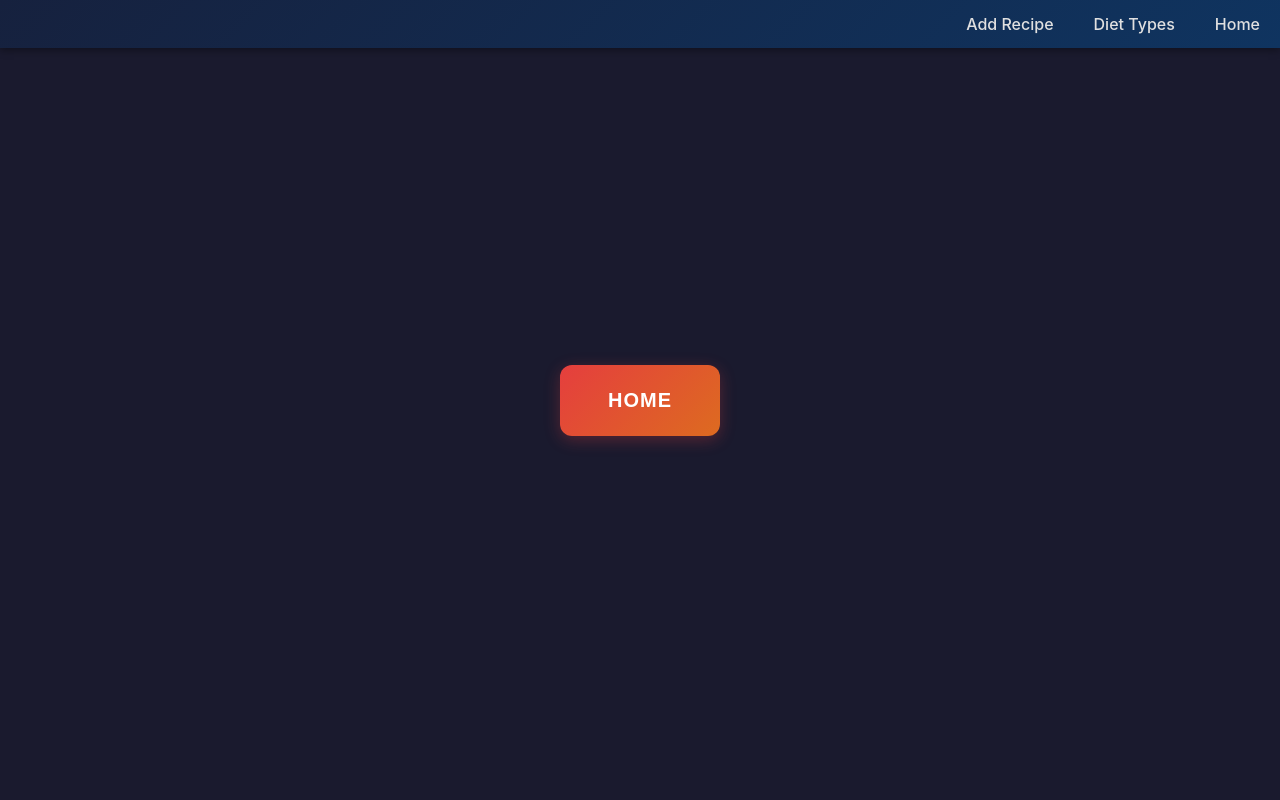
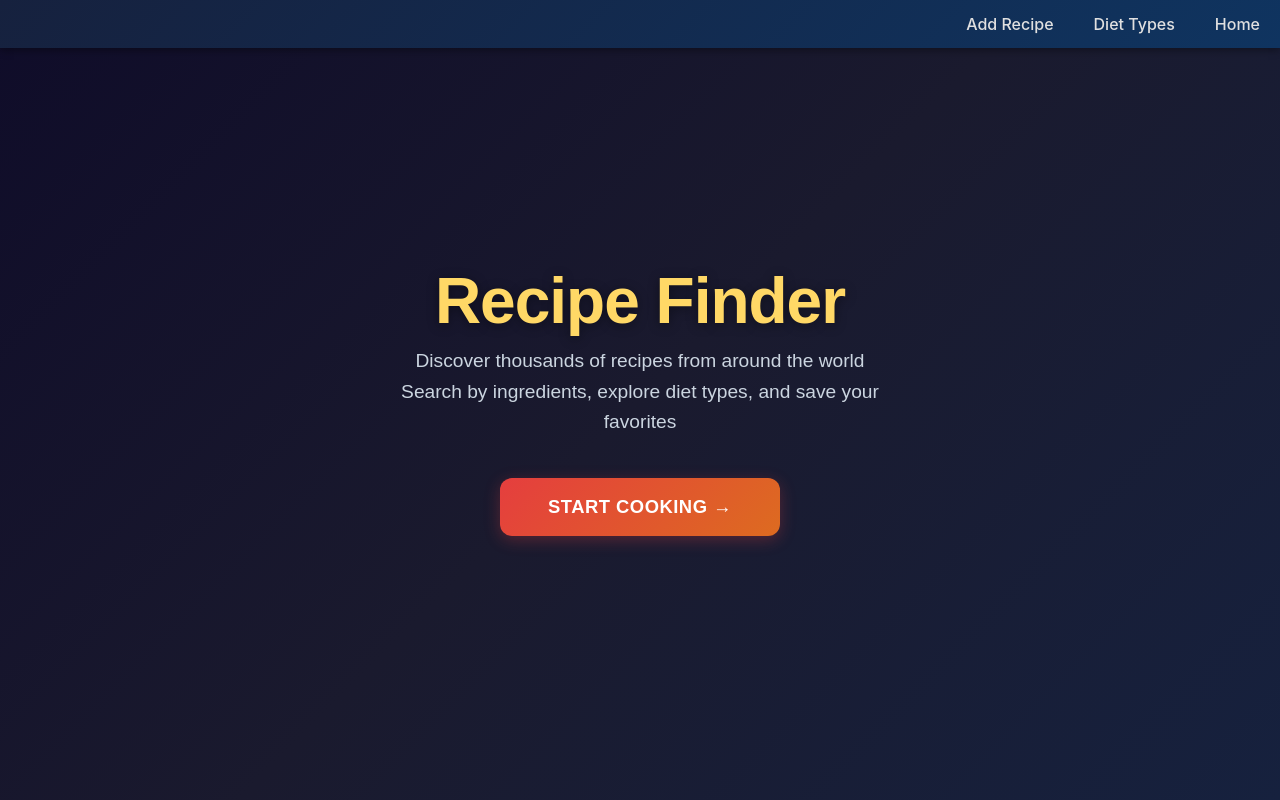
Before and after one commit to nelgoez/food-app, a React (Create React App) app in the folder client/: page / in a window 1280 px wide. Built offline with nearby package versions, Linux system fonts and the light colour scheme; no server answers.

Commit message:
UI improvements: landing hero, thicker search bar, food gradient bg, RecipeDetails loading fix

```diff
--- a/client/src/components/Button/Button.css
+++ b/client/src/components/Button/Button.css
@@ -7,15 +7,39 @@
   padding: 2rem;
 }
 
+.hero-content {
+  text-align: center;
+  max-width: 600px;
+}
+
+.hero-title {
+  font-size: clamp(2.5rem, 6vw, 4rem);
+  font-weight: 700;
+  color: #ffd866;
+  margin: 0 0 0.5rem;
+  text-shadow: 0 2px 12px rgba(0, 0, 0, 0.4);
+  letter-spacing: -1px;
+}
+
+.hero-subtitle {
+  font-size: clamp(1rem, 2vw, 1.2rem);
+  color: #cbd5e0;
+  margin: 0 0 2.5rem;
+  line-height: 1.6;
+  max-width: 480px;
+  margin-left: auto;
+  margin-right: auto;
+}
+
 .boton {
   background: linear-gradient(135deg, #e53e3e, #dd6b20);
   border: none;
   border-radius: 12px;
   color: white;
-  padding: 24px 48px;
-  font-size: 1.25rem;
+  padding: 18px 48px;
+  font-size: 1.15rem;
   font-weight: 700;
-  letter-spacing: 1px;
+  letter-spacing: 0.5px;
   text-transform: uppercase;
   cursor: pointer;
   text-decoration: none;
@@ -26,5 +50,5 @@
 .boton:hover {
   background: linear-gradient(135deg, #c53030, #c05621);
   transform: translateY(-2px);
-  box-shadow: 0 6px 24px rgba(229, 62, 62, 0.4);
+  box-shadow: 0 6px 24px rgba(229, 62, 62, 0.5);
 }
--- a/client/src/components/Button/Button.jsx
+++ b/client/src/components/Button/Button.jsx
@@ -16,7 +16,14 @@ export default function Button() {
 
     return (
         <div className='btn'>
-            <button className='boton' onClick={handleClick}>Home</button>
+            <div className='hero-content'>
+                <h1 className='hero-title'>Recipe Finder</h1>
+                <p className='hero-subtitle'>
+                    Discover thousands of recipes from around the world<br />
+                    Search by ingredients, explore diet types, and save your favorites
+                </p>
+                <button className='boton' onClick={handleClick}>Start Cooking →</button>
+            </div>
         </div>
     )
 }
--- a/client/src/components/RecipeDetails/RecipeDetails.jsx
+++ b/client/src/components/RecipeDetails/RecipeDetails.jsx
@@ -4,9 +4,7 @@ import { connect } from 'react-redux';
 import { getRecipeDetails } from '../../actions';
 import './RecipeDetails.css';
 
-
 const useEffect = React.useEffect
-
 
 export function RecipeDetails({ getRecipeDetails, match, recipe }) {
 
@@ -14,23 +12,36 @@ export function RecipeDetails({ getRecipeDetails, match, recipe }) {
     getRecipeDetails(match.params.id);
   }, [getRecipeDetails, match.params.id])
 
+  if (!recipe || !recipe.id) {
+    return (
+      <div className="card-container">
+        <div className="card" style={{ textAlign: 'center', padding: '3rem' }}>
+          <p style={{ color: '#a0aec0' }}>Loading recipe...</p>
+        </div>
+      </div>
+    )
+  }
+
   return (
     <div id={recipe.id} className="card-container">
       <div className="card u-clearfix">
         <div className="card-body">
           <h2 className="card-title">{recipe.title}</h2>
           <h4>Resumen : </h4>
-          <span className="card-description subtle">{ReactHtmlParser(recipe.summary)}</span>
-          <h3>Paso a Paso</h3>
-          <p className="card-instructions">{ReactHtmlParser(recipe.instructions)}</p>
+          <span className="card-description subtle">{recipe.summary ? ReactHtmlParser(recipe.summary) : ''}</span>
+          {recipe.instructions && (
+            <>
+              <h3>Paso a Paso</h3>
+              <p className="card-instructions">{ReactHtmlParser(recipe.instructions)}</p>
+            </>
+          )}
         </div>
-          <img src={recipe.image} alt="" className='card-media' />
+        {recipe.image && <img src={recipe.image} alt={recipe.title || ''} className='card-media' />}
       </div>
       <div className="card-shadow"></div>
     </div>
   );
 }
-
 
 function mapStateToProps(state) {
   return {
@@ -44,5 +55,4 @@ function mapDispatchToProps(dispatch) {
   };
 }
 
-
 export default connect(mapStateToProps, mapDispatchToProps)(RecipeDetails);
--- a/client/src/components/Searcher/Searcher.css
+++ b/client/src/components/Searcher/Searcher.css
@@ -14,8 +14,8 @@
   display: flex;
   justify-content: center;
   width: 100%;
-  max-width: 500px;
-  height: 50px;
+  max-width: 600px;
+  height: 60px;
   padding: 0 1rem;
 }
 
@@ -25,19 +25,20 @@
   width: 100%;
   vertical-align: middle;
   white-space: nowrap;
-  border-radius: 10px;
+  border-radius: 12px;
   display: flex;
+  box-shadow: 0 4px 20px rgba(0, 0, 0, 0.3);
 }
 
 .form-container input#name {
   flex: 1;
-  height: 50px;
+  height: 60px;
   background: #2b303b;
   border: 1px solid rgba(255, 255, 255, 0.1);
-  font-size: 15px;
+  font-size: 16px;
   color: #e0e0e0;
-  padding: 0 15px;
-  border-radius: 10px 0 0 10px;
+  padding: 0 20px;
+  border-radius: 12px 0 0 12px;
   outline: none;
   caret-color: #ffd866;
 }
@@ -54,17 +55,17 @@
 .form-container button#btn {
   border: none;
   background: linear-gradient(135deg, #e53e3e, #c53030);
-  height: 50px;
-  min-width: 100px;
-  padding: 0 1rem;
+  height: 60px;
+  min-width: 120px;
+  padding: 0 1.5rem;
   color: white;
-  font-size: 14px;
-  font-weight: 600;
+  font-size: 15px;
+  font-weight: 700;
   cursor: pointer;
   transition: all 0.3s ease;
-  border-radius: 0 10px 10px 0;
+  border-radius: 0 12px 12px 0;
   text-transform: uppercase;
-  letter-spacing: 0.5px;
+  letter-spacing: 1px;
 }
 
 .form-container button#btn:hover {
--- a/client/src/index.css
+++ b/client/src/index.css
@@ -5,8 +5,9 @@ body {
     sans-serif;
   -webkit-font-smoothing: antialiased;
   -moz-osx-font-smoothing: grayscale;
-  background: #1a1a2e;
+  background: linear-gradient(135deg, #0f0c29 0%, #1a1a2e 50%, #16213e 100%);
   color: #e0e0e0;
+  min-height: 100vh;
 }
 
 code {
```
